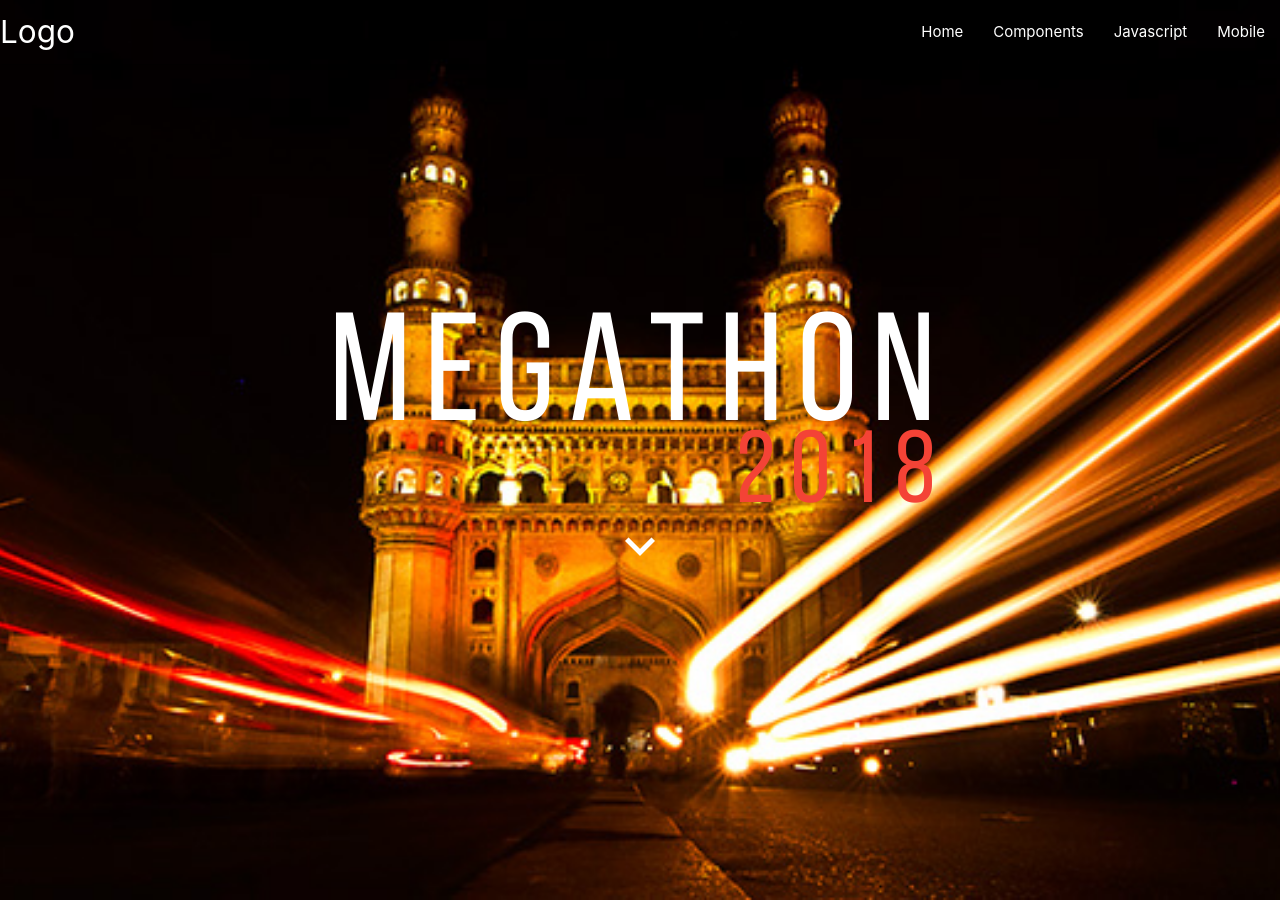
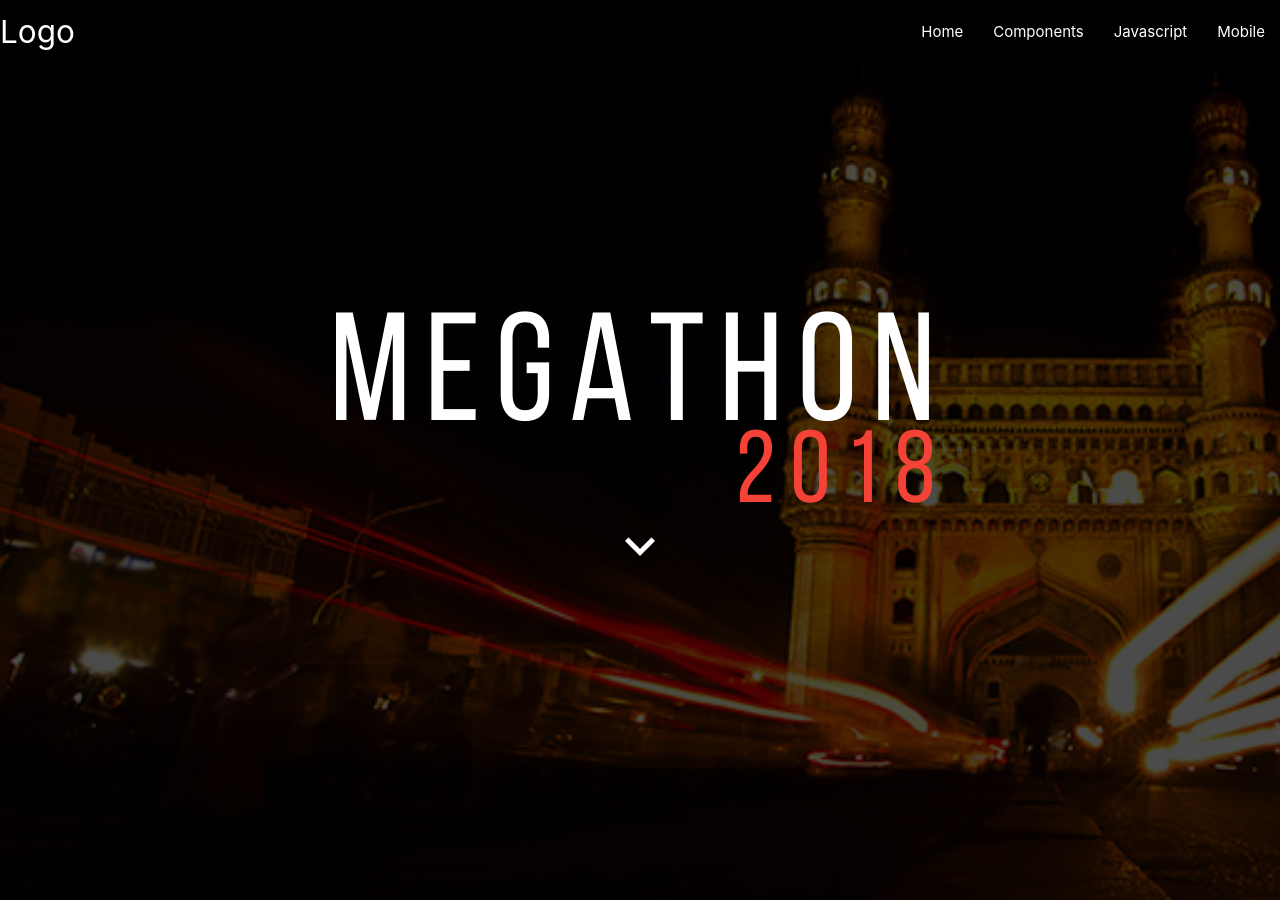
Before and after one commit to IIIT-ECell/megathon, a Jekyll site: the page built from index.md, in a window 1280 px wide and 900 px high. Built offline with Jekyll 4.4.1, drawn with Linux system fonts in a browser that asks for light colours; nearby versions of some CDN libraries; our own code applies the rules of GitHub Pages for plain Markdown files.

Commit message:
Footer, opacity on BG done, BG issue raised

```diff
--- a/_includes/footer.html
+++ b/_includes/footer.html
@@ -1,7 +1,11 @@
 <footer class="page-footer grey darken-3">
   <div class="container">
     <div class="row">
-
+      <div class="align-box-h">
+        <a href=""><i class="fab fa-facebook-f ico"></i></a>
+        <a href=""><i class="fab fa-twitter ico"></i></a>
+        <a href=""><i class="fab fa-instagram ico"></i></a>
+      </div>
     </div>
   </div>
 
--- a/_includes/head.html
+++ b/_includes/head.html
@@ -8,6 +8,8 @@
 	<link rel="stylesheet" href="https://cdnjs.cloudflare.com/ajax/libs/materialize/1.0.0-beta/css/materialize.min.css">
 	<link href="https://fonts.googleapis.com/icon?family=Material+Icons" rel="stylesheet">
 
+	<link rel="stylesheet" href="https://use.fontawesome.com/releases/v5.0.13/css/all.css" integrity="sha384-DNOHZ68U8hZfKXOrtjWvjxusGo9WQnrNx2sqG0tfsghAvtVlRW3tvkXWZh58N9jp" crossorigin="anonymous">
+
 	<!-- To modify behaviour of materialize -->
 	<link rel="stylesheet" href="{{ "/assets/css/custom-materialize.css" | prepend: site.baseurl }}">
 
--- a/_includes/header.html
+++ b/_includes/header.html
@@ -31,5 +31,4 @@
   <li><a href="badges.html">Components</a></li>
   <li><a href="collapsible.html">Javascript</a></li>
   <li><a href="mobile.html">Mobile</a></li>
-  <!-- <li><a class="dropdown-trigger" href="#!" data-target="dropdown1">Dropdown<i class="material-icons right">arrow_drop_down</i></a></li> -->
 </ul>
--- a/_includes/landing.html
+++ b/_includes/landing.html
@@ -1,6 +1,9 @@
 <div class="landing bebas-neue">
   <!-- <div class="overlay black">
   </div> -->
+  <div class="hero" id="landing-hero">
+    <img class="img-responsive" src="{{site.baseurl}}/assets/images/back/charminar.jpg" alt="test">
+  </div>
 
   <div class="align-fill">
     <div class="align-box">
@@ -9,20 +12,4 @@
       {% include scrolldown.html %}
     </div>
   </div>
-
-
-
-
-    <!-- <div class="valign-wrapper"> -->
-    <!-- <div class="align-fill"> -->
-      <!-- align-box properly centers the text and aligns 2018 according to megathon  -->
-      <!-- lh-65 is to make the MEGATHON and 2018 touch.  -->
-      <!-- <div class="align-box"> -->
-        <!-- <h1 class="lh-65">MEGATHON</h1> -->
-        <!-- <h2 class="right red-text lh-65">2018</h2> -->
-        <!-- the mb-0 is to fix centering properly -->
-        <!-- {% include scrolldown.html %} -->
-      <!-- </div> -->
-    <!-- </div> -->
-  <!-- </div> -->
 </div>
--- a/assets/css/custom-materialize.css
+++ b/assets/css/custom-materialize.css
@@ -26,13 +26,34 @@
   overflow: hidden;
 
   /* centering and maxing out the image */
-  background-image: url("../images/back/charminar.jpg");
-  background-attachment: fixed;
+  /* background-image: url("../images/back/charminar.jpg"); */
+  /* background-attachment: fixed;
   background-position: center;
   background-repeat: no-repeat;
-  background-size: cover;
+  background-size: cover; */
 
   color: white;
+}
+.hero {
+  position: absolute;
+  height: 100%;
+  width: 100%;
+  overflow:hidden;
+  z-index:900;
+}
+.hero::before {
+  content: "";
+
+  position: absolute;
+  background-color: black;
+  width: 100%;
+  height: 100%;
+  opacity: 0.7;
+}
+.hero img {
+  /* very hacky right now */
+  height: 100%;
+  object-fit: cover;
 }
 
 .landing .align-box h1 {
@@ -119,6 +140,11 @@
 
 
 /* BEGIN MODIFYING MATERIALIZE */
+* {
+  z-index: 1000;
+  overflow-wrap: break-word;
+}
+
 a {
   transition: 0.5s ease;
 }
@@ -126,6 +152,10 @@
 nav {
   position: fixed;
   transition: all 0.5s ease;
+  z-index: 1100;
+}
+.sidenav {
+  z-index: 1200;
 }
 
 .transparent {
@@ -204,6 +234,7 @@
   display: flex;
   flex-direction: row;
   align-items: center;
+  justify-content: center;
 }
 .align-fill {
   margin: 0;
@@ -228,6 +259,9 @@
 }
 
 
+.ico {
+  padding: 1rem;
+}
 /* ------components------ */
 
 /* END DEFINE GENERIC CLASSES */
--- a/assets/js/navscroll.js
+++ b/assets/js/navscroll.js
@@ -6,7 +6,7 @@
 let jumpicon = $('#jumpicon');
 let down = $('#down')
 
-let shiftY = (cov.height())/3 - nav.height();
+let shiftY = (cov.height())/2 - nav.height();
 
 // To make sure the JS is optimal, i.e. There's no performance issue
 // Accomplished by making the scrollThing wait
```
